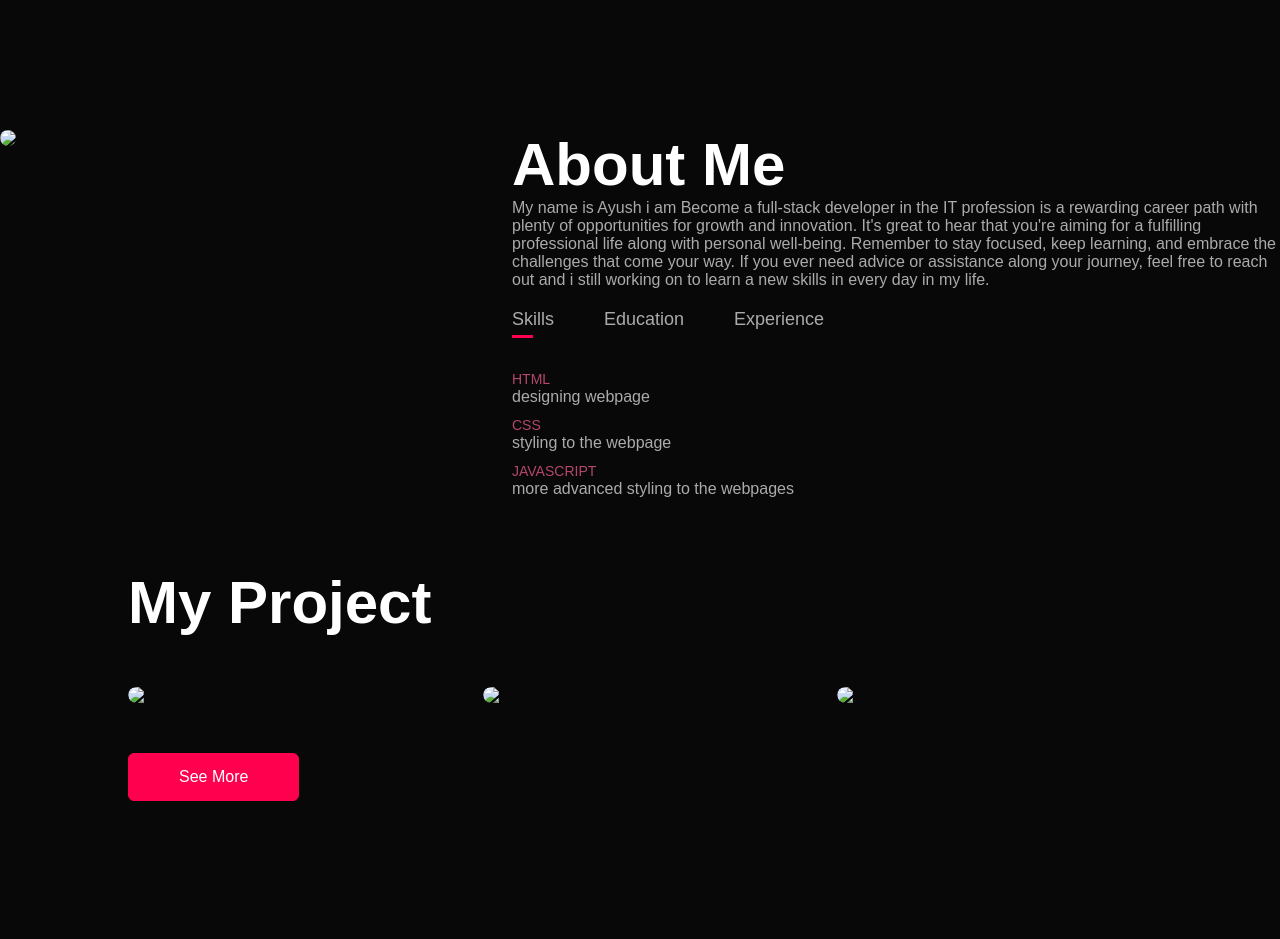
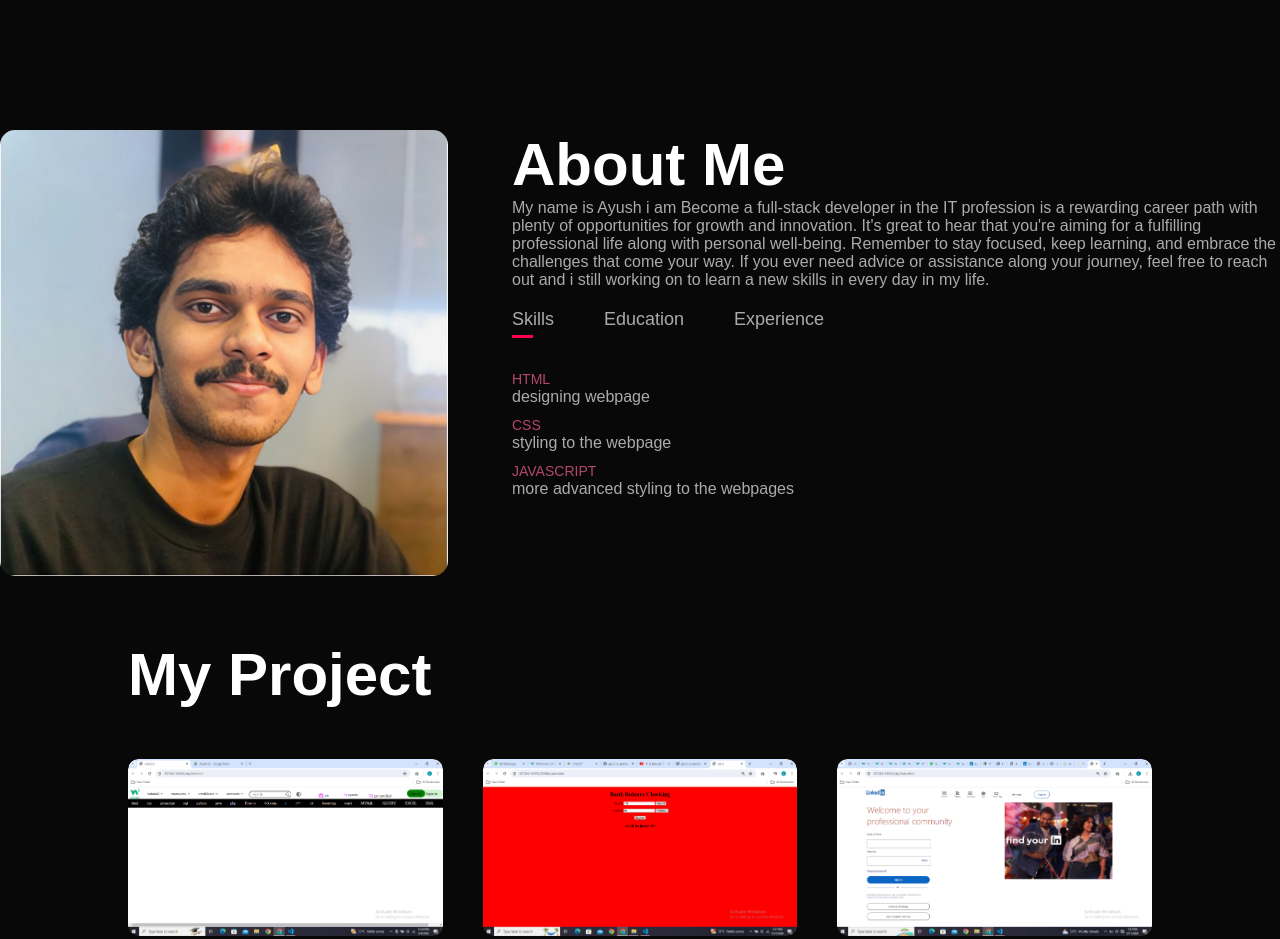
Before and after one commit to ayushss111/portfolio, a plain HTML site: page index.html in a window 1280 px wide. Shown: the part 920-1859 px from the top of the page. Drawn offline with Linux system fonts and the light colour scheme; the site is published under a folder, as on GitHub Pages, so addresses that start at the root find nothing.

Commit message:
update image

```diff
--- a/index.html
+++ b/index.html
@@ -46,7 +46,7 @@
             <div class="container1">
                 <div class="row">
                     <div class="about-col-1">
-                        <img src="/personal-portfolio-img/Capture (1).png"  >
+                        <img src="./personal-portfolio-img/Capture (1).png"  >
                     </div>
                     <div class="about-col-2">
                         <h1 class="sub-title">About Me</h1>
@@ -91,13 +91,13 @@
         <h1 class="sub-title">My Project</h1>
         <div class="project-list" >
             <div class="project">
-                <img src="/personal-portfolio-img/Screenshot (15).png" >
+                <img src="./personal-portfolio-img/Screenshot (15).png" >
             </div>
             <div class="project">
-                <img src="/personal-portfolio-img/Screenshot (38).png" >
+                <img src="./personal-portfolio-img/Screenshot (38).png" >
             </div>
             <div class="project">
-                <img src="/personal-portfolio-img/Screenshot (16).png" >
+                <img src="./personal-portfolio-img/Screenshot (16).png" >
             </div>
 
 
```
